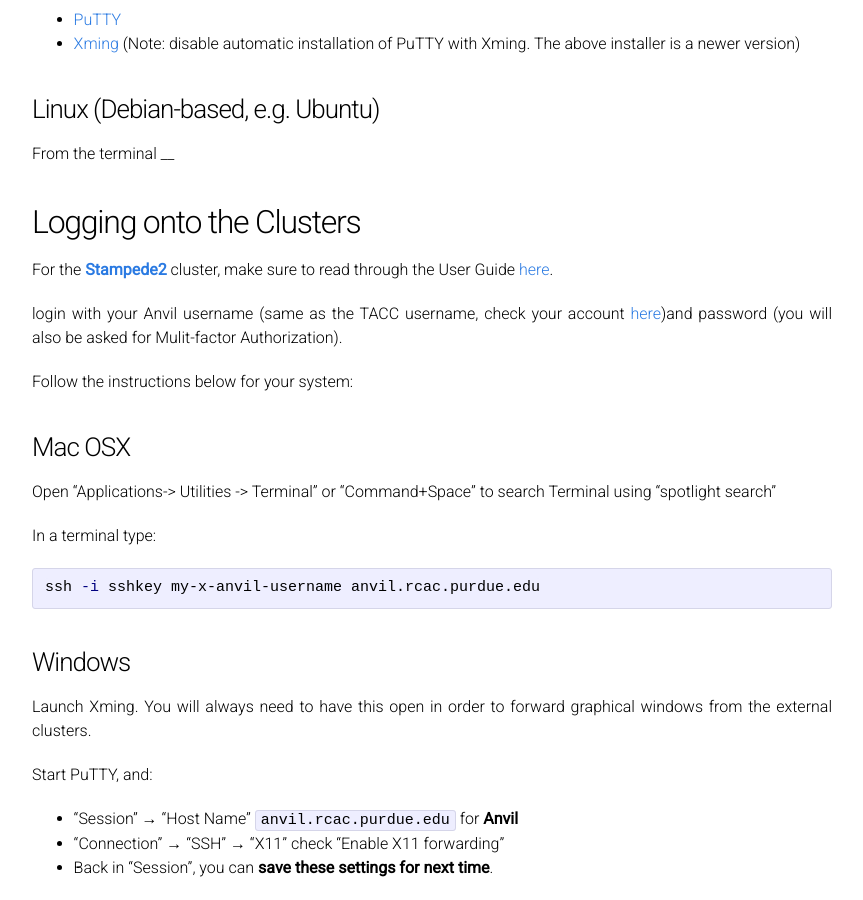
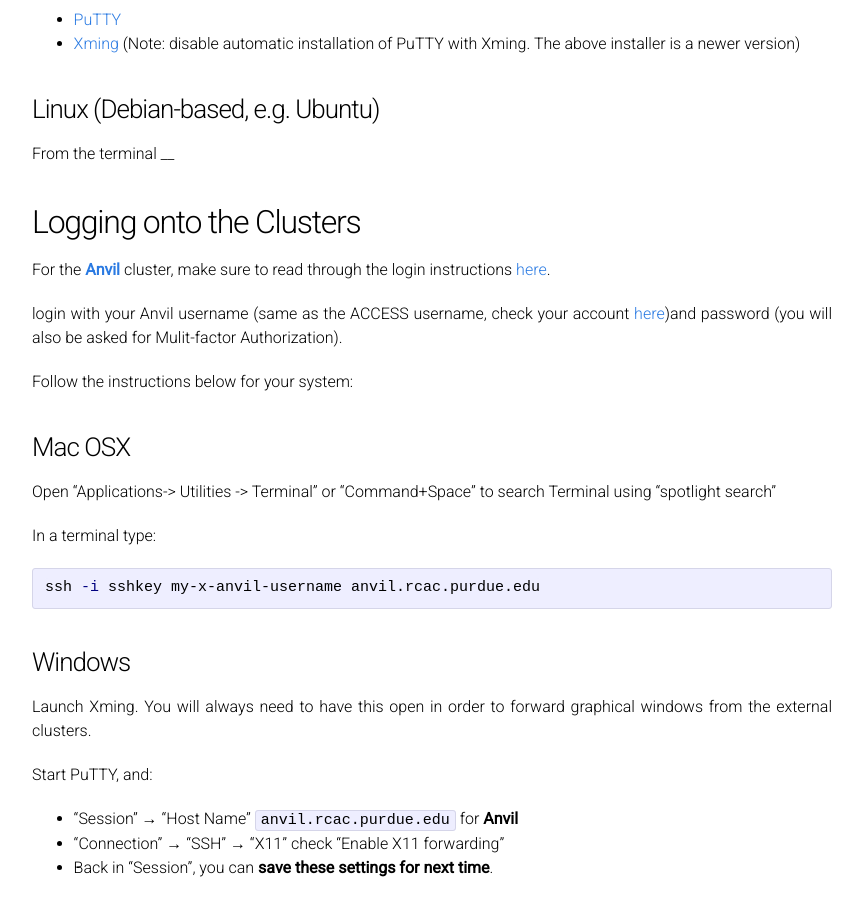
Before and after one commit to UPennCBE544/2023.github.io, a Jekyll site: the page built from Clusters.md, in a window 1280 px wide and 900 px high, scrolled down 973 px. Shown: the whole window, without its empty margins (208-1071 px from the left). Built offline with Jekyll 4.4.1, drawn with Linux system fonts in a browser that asks for light colours; our own code applies the rules of GitHub Pages for plain Markdown files.

Commit message:
Update Clusters.md

```diff
--- a/Clusters.md
+++ b/Clusters.md
@@ -47,9 +47,9 @@ ____
 
 ## Logging onto the Clusters
 
-For the [**Stampede2**](https://www.tacc.utexas.edu/systems/stampede2) cluster, make sure to read through the User Guide [here](https://portal.tacc.utexas.edu/user-guides/stampede2).
+For the [**Anvil**](https://www.tacc.utexas.edu/systems/stampede2) cluster, make sure to read through the login instructions [here](https://www.rcac.purdue.edu/knowledge/anvil/access/login/sshkeys).
 
-login with your Anvil username (same as the TACC username, check your account [here](https://portal.tacc.utexas.edu/))and password (you will also be asked for Mulit-factor Authorization).
+login with your Anvil username (same as the ACCESS username, check your account [here](https://portal.tacc.utexas.edu/))and password (you will also be asked for Mulit-factor Authorization).
 
 Follow the instructions below for your system:
 
```
